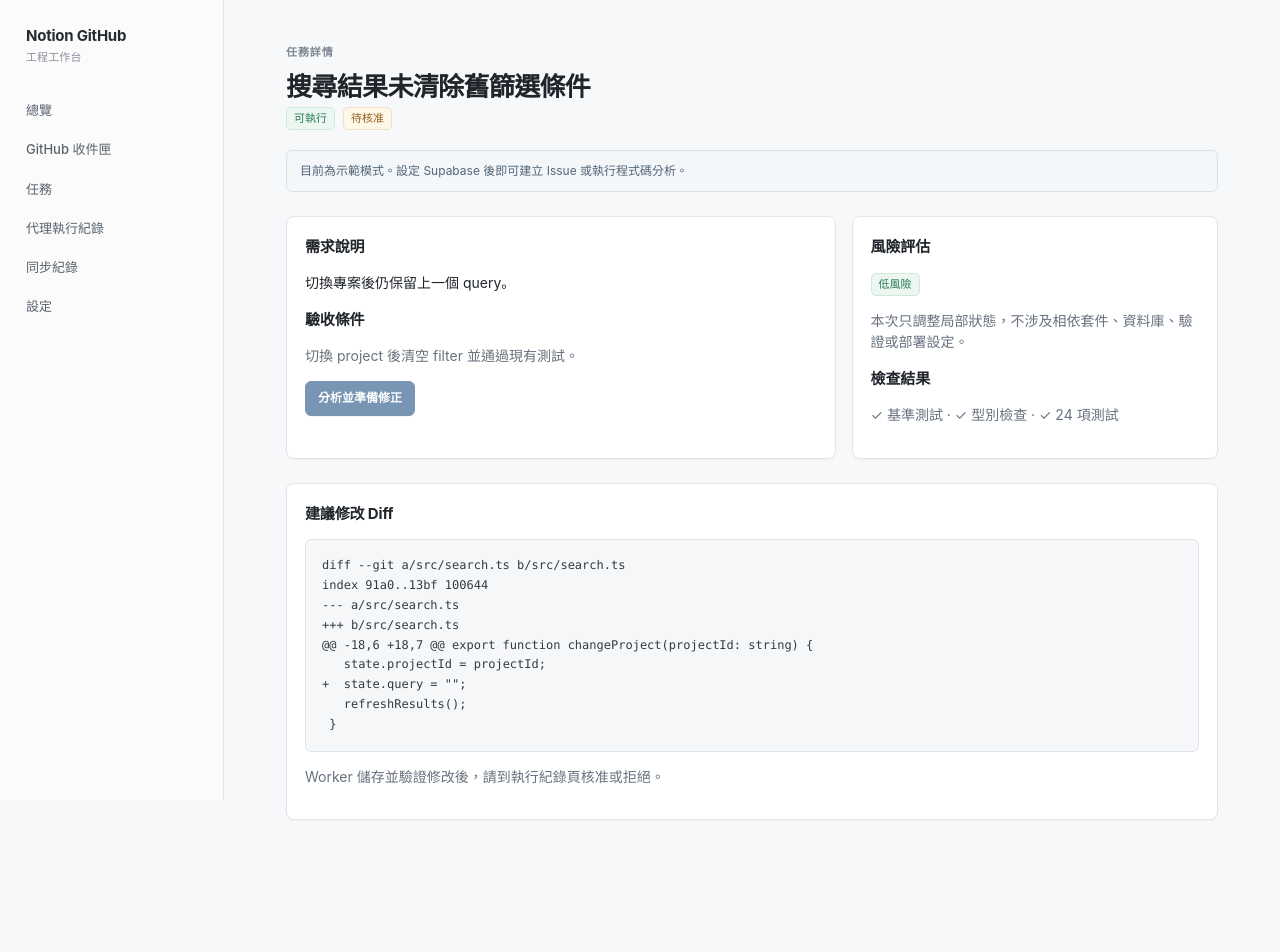
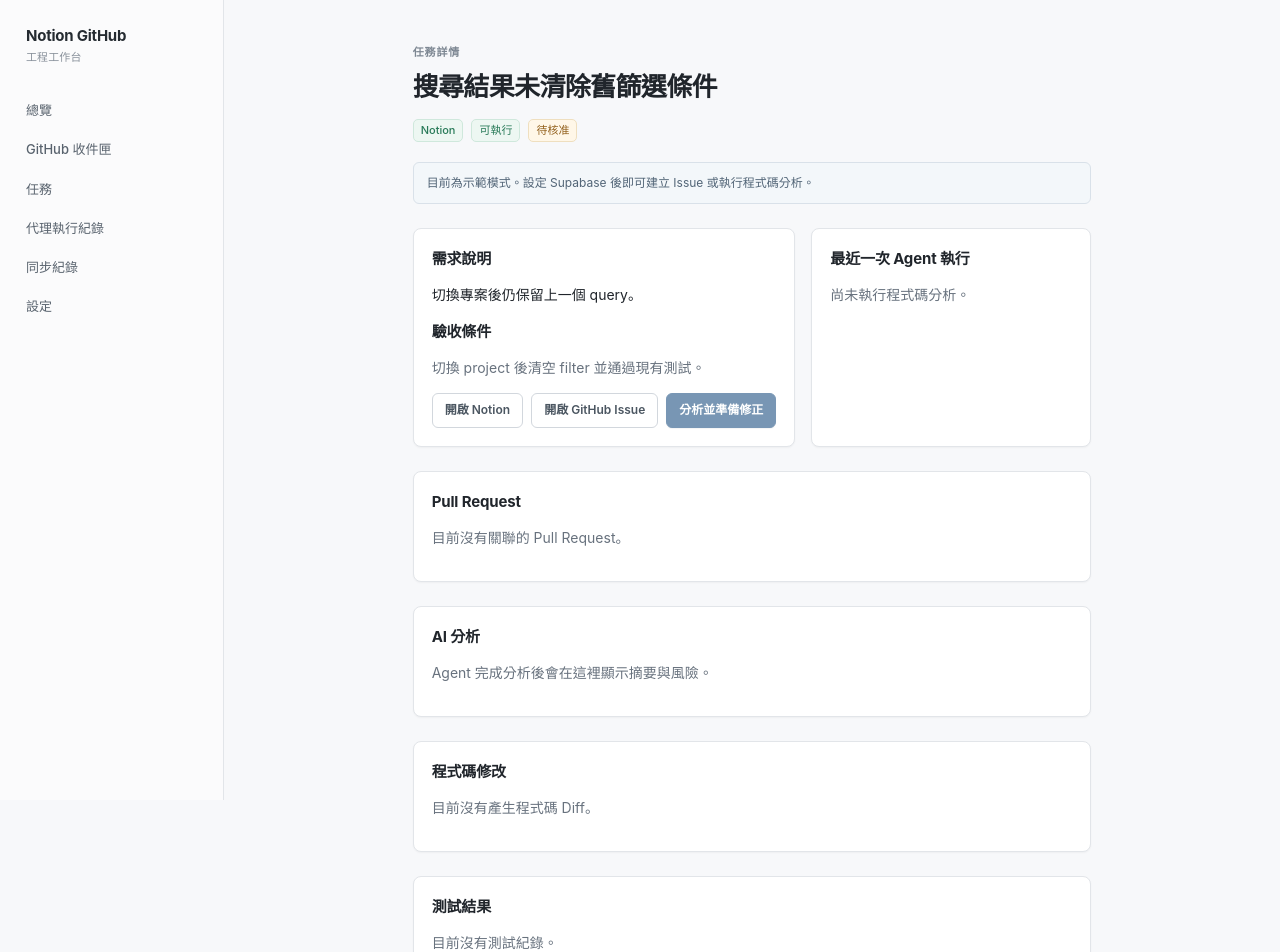
Before and after one commit to c-y-s-s/notion-github-coding-agent, a Next.js app in the folder apps/web/: page /tasks/demo-1 in a window 1280 px wide. Shown: the top 952 px of the page. Before the commit the page ends 884 px from the top, so only its background shows below. Built offline with nearby package versions, Linux system fonts and the light colour scheme; no server answers.

Commit message:
Show real task evidence and pull requests

```diff
--- a/apps/web/app/globals.css
+++ b/apps/web/app/globals.css
@@ -129,6 +129,11 @@
 .button.danger { border-color: #e1bfc2; background: #fff; color: var(--red); box-shadow: none; }
 .button.danger:hover { background: var(--red-bg); }
 .actions { display: flex; flex-wrap: wrap; align-items: center; gap: 8px; }
+.detail-status { margin-top: 12px; }
+.error-text { color: var(--red); }
+.record-list { display: grid; gap: 8px; }
+.record-row { display: flex; align-items: center; justify-content: space-between; padding: 10px 12px; border: 1px solid var(--border); border-radius: 6px; }
+.record-row:hover { background: #fafbfc; }
 
 .split { display: grid; grid-template-columns: minmax(0, 1.2fr) minmax(280px, .8fr); gap: 16px; }
 .code {
--- a/apps/web/app/tasks/[id]/page.tsx
+++ b/apps/web/app/tasks/[id]/page.tsx
@@ -1,8 +1,70 @@
-import { listTasks } from "@/lib/data";
+import Link from "next/link";
 import { notFound } from "next/navigation";
+import { ActionButton } from "@/components/action-button";
 import { StatusBadge } from "@/components/status-badge";
-import { ActionButton } from "@/components/action-button";
+import { getTaskDetail } from "@/lib/data";
 import { hasSupabaseEnv } from "@/lib/supabase";
 
-const demoDiff = `diff --git a/src/search.ts b/src/search.ts\nindex 91a0..13bf 100644\n--- a/src/search.ts\n+++ b/src/search.ts\n@@ -18,6 +18,7 @@ export function changeProject(projectId: string) {\n   state.projectId = projectId;\n+  state.query = \"\";\n   refreshResults();\n }`;
-export default async function TaskDetail({ params }: { params: Promise<{id:string}> }) { const { id } = await params; const configured = hasSupabaseEnv(); const task = (await listTasks()).find(x => x.id === id); if (!task) notFound(); return <><div className="eyebrow">任務詳情</div><h1>{task.title}</h1><div className="actions"><StatusBadge value={task.planning_status}/><StatusBadge value={task.agent_status}/></div>{!configured&&<div className="notice">目前為示範模式。設定 Supabase 後即可建立 Issue 或執行程式碼分析。</div>}<div className="split section"><section className="card"><h2>需求說明</h2><p>{task.description}</p><h2>驗收條件</h2><p className="muted">{task.acceptance_criteria ?? "尚未提供"}</p><div className="actions">{!task.github_issue_number && <ActionButton endpoint={`/api/tasks/${task.id}/create-github-issue`} label="建立 GitHub Issue" tone="secondary" disabled={!configured}/>}<ActionButton endpoint={`/api/tasks/${task.id}/prepare-patch`} label="分析並準備修正" disabled={!configured}/></div></section><section className="card"><h2>風險評估</h2><p><StatusBadge value="low"/></p><p className="muted">本次只調整局部狀態，不涉及相依套件、資料庫、驗證或部署設定。</p><h2>檢查結果</h2><p className="muted">✓ 基準測試 · ✓ 型別檢查 · ✓ 24 項測試</p></section></div><section className="section card"><h2>建議修改 Diff</h2><pre className="code">{demoDiff}</pre><p className="muted">Worker 儲存並驗證修改後，請到執行紀錄頁核准或拒絕。</p></section></>; }
+export default async function TaskDetail({ params }: { params: Promise<{ id: string }> }) {
+  const { id } = await params;
+  const configured = hasSupabaseEnv();
+  const { task, pullRequests, latestRun, artifacts } = await getTaskDetail(id);
+  if (!task) notFound();
+
+  const analysis = artifacts.find(artifact => artifact.type === "analysis");
+  const diff = artifacts.find(artifact => artifact.type === "diff");
+  const testLog = artifacts.find(artifact => artifact.type === "test_log");
+  const activeRun = latestRun && ["queued", "running", "awaiting_approval", "approved", "pushing"].includes(latestRun.status);
+
+  return <>
+    <div className="eyebrow">任務詳情</div>
+    <h1>{task.title}</h1>
+    <div className="actions detail-status"><StatusBadge value={task.source} /><StatusBadge value={task.planning_status} /><StatusBadge value={task.agent_status} /></div>
+    {!configured && <div className="notice">目前為示範模式。設定 Supabase 後即可建立 Issue 或執行程式碼分析。</div>}
+
+    <div className="split section">
+      <section className="card">
+        <h2>需求說明</h2>
+        <p>{task.description || "尚未提供需求說明。"}</p>
+        <h2>驗收條件</h2>
+        <p className="muted">{task.acceptance_criteria || "尚未提供驗收條件。"}</p>
+        <div className="actions">
+          {task.notion_page_url && <a className="button secondary" href={task.notion_page_url} target="_blank" rel="noreferrer">開啟 Notion</a>}
+          {task.github_issue_url && <a className="button secondary" href={task.github_issue_url} target="_blank" rel="noreferrer">開啟 GitHub Issue</a>}
+          {!task.github_issue_number && task.source === "notion" && <ActionButton endpoint={`/api/tasks/${task.id}/create-github-issue`} label="建立 GitHub Issue" tone="secondary" disabled={!configured} />}
+          {!activeRun && task.planning_status !== "done" && <ActionButton endpoint={`/api/tasks/${task.id}/prepare-patch`} label="分析並準備修正" disabled={!configured} />}
+        </div>
+      </section>
+
+      <section className="card">
+        <h2>最近一次 Agent 執行</h2>
+        {latestRun ? <>
+          <p><StatusBadge value={latestRun.status} /> {latestRun.risk_level && <StatusBadge value={latestRun.risk_level} />}</p>
+          <p className="muted">模型：{latestRun.model}<br />分支：{latestRun.branch_name ?? "尚未建立"}</p>
+          {latestRun.error_message && <p className="error-text">{latestRun.error_message}</p>}
+          <Link className="button secondary" href={`/runs/${latestRun.id}`}>查看完整執行紀錄</Link>
+        </> : <p className="muted">尚未執行程式碼分析。</p>}
+      </section>
+    </div>
+
+    <section className="section card">
+      <h2>Pull Request</h2>
+      {pullRequests.length ? <div className="record-list">{pullRequests.map(pr => <a key={pr.id} href={pr.github_pr_url} target="_blank" rel="noreferrer" className="record-row"><span>PR #{pr.github_pr_number}</span><StatusBadge value={pr.state} /></a>)}</div> : <p className="muted">目前沒有關聯的 Pull Request。</p>}
+    </section>
+
+    <section className="section card">
+      <h2>AI 分析</h2>
+      {analysis?.content ? <pre className="code">{analysis.content}</pre> : <p className="muted">Agent 完成分析後會在這裡顯示摘要與風險。</p>}
+    </section>
+
+    <section className="section card">
+      <h2>程式碼修改</h2>
+      {diff?.content ? <pre className="code">{diff.content}</pre> : <p className="muted">目前沒有產生程式碼 Diff。</p>}
+    </section>
+
+    <section className="section card">
+      <h2>測試結果</h2>
+      {testLog?.content ? <pre className="code">{testLog.content}</pre> : <p className="muted">目前沒有測試紀錄。</p>}
+    </section>
+  </>;
+}
--- a/apps/web/lib/data.ts
+++ b/apps/web/lib/data.ts
@@ -31,3 +31,22 @@
   if (!hasSupabaseEnv()) return { run: demoRuns.find(x => x.id === id) ?? demoRuns[0], steps: [], artifacts: [{ id:"demo-artifact", type:"diff", content:"示範模式：設定 Supabase 並啟動 Worker 後，即可產生真實的程式碼修改。", metadata:{} }] };
   const db = adminDb(); const [{data:run,error},{data:steps},{data:artifacts}] = await Promise.all([db.from("agent_runs").select("*").eq("id",id).single(),db.from("agent_run_steps").select("*").eq("agent_run_id",id).order("sequence"),db.from("artifacts").select("*").eq("agent_run_id",id).order("created_at")]); if(error) throw error; return {run,steps:steps??[],artifacts:artifacts??[]};
 }
+
+export async function getTaskDetail(id: string) {
+  noStore();
+  if (!hasSupabaseEnv()) {
+    return { task: demoTasks.find(item => item.id === id) ?? null, pullRequests: [], latestRun: null, artifacts: [] };
+  }
+  const db = adminDb();
+  const { data: task, error } = await db.from("work_items").select("*").eq("id", id).maybeSingle();
+  if (error) throw error;
+  if (!task) return { task: null, pullRequests: [], latestRun: null, artifacts: [] };
+  const [{ data: pullRequests }, { data: latestRun }] = await Promise.all([
+    db.from("pull_requests").select("*").eq("work_item_id", id).order("created_at", { ascending: false }),
+    db.from("agent_runs").select("*").eq("work_item_id", id).order("created_at", { ascending: false }).limit(1).maybeSingle(),
+  ]);
+  const { data: artifacts } = latestRun
+    ? await db.from("artifacts").select("*").eq("agent_run_id", latestRun.id).order("created_at")
+    : { data: [] };
+  return { task: task as WorkItem, pullRequests: pullRequests ?? [], latestRun, artifacts: artifacts ?? [] };
+}
```
